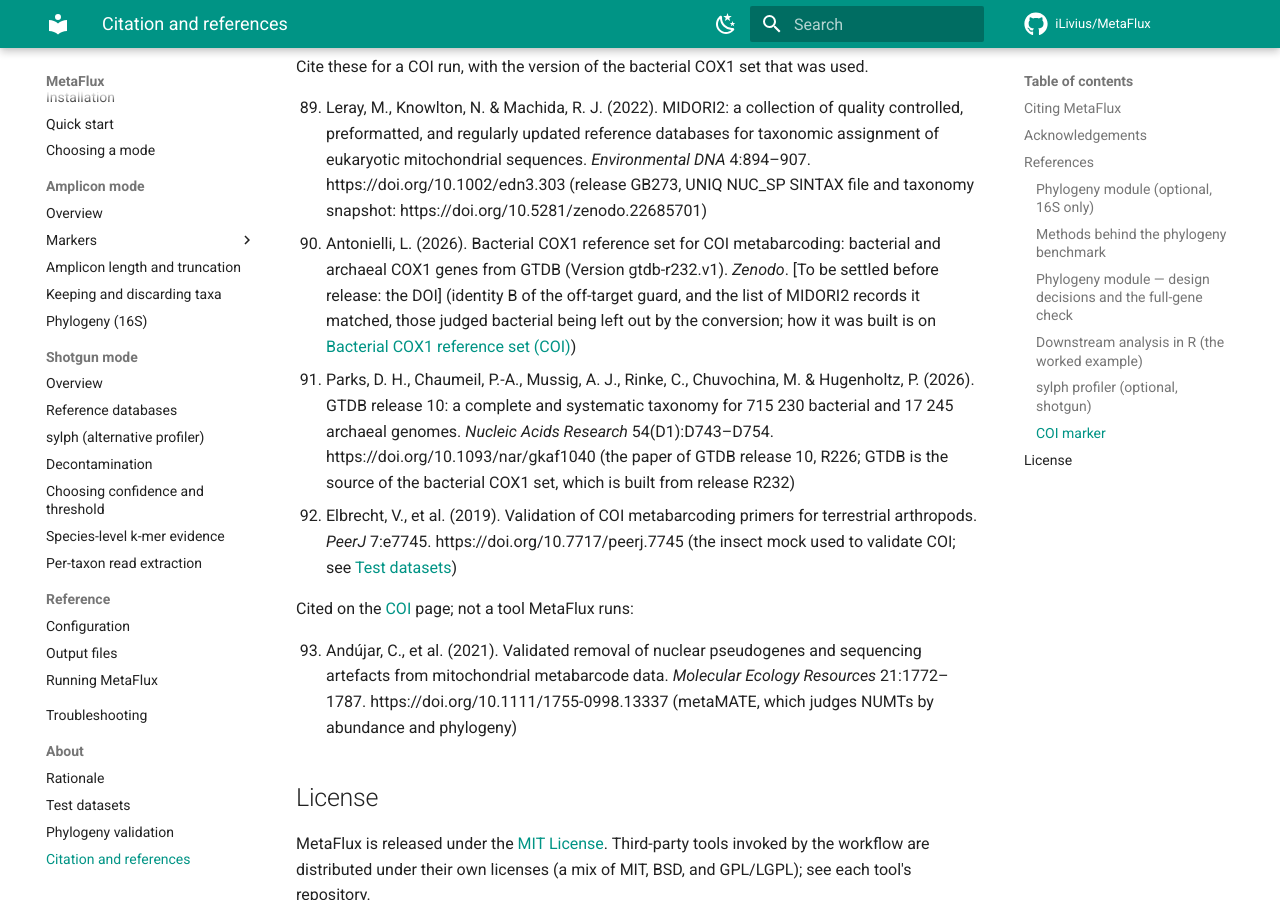
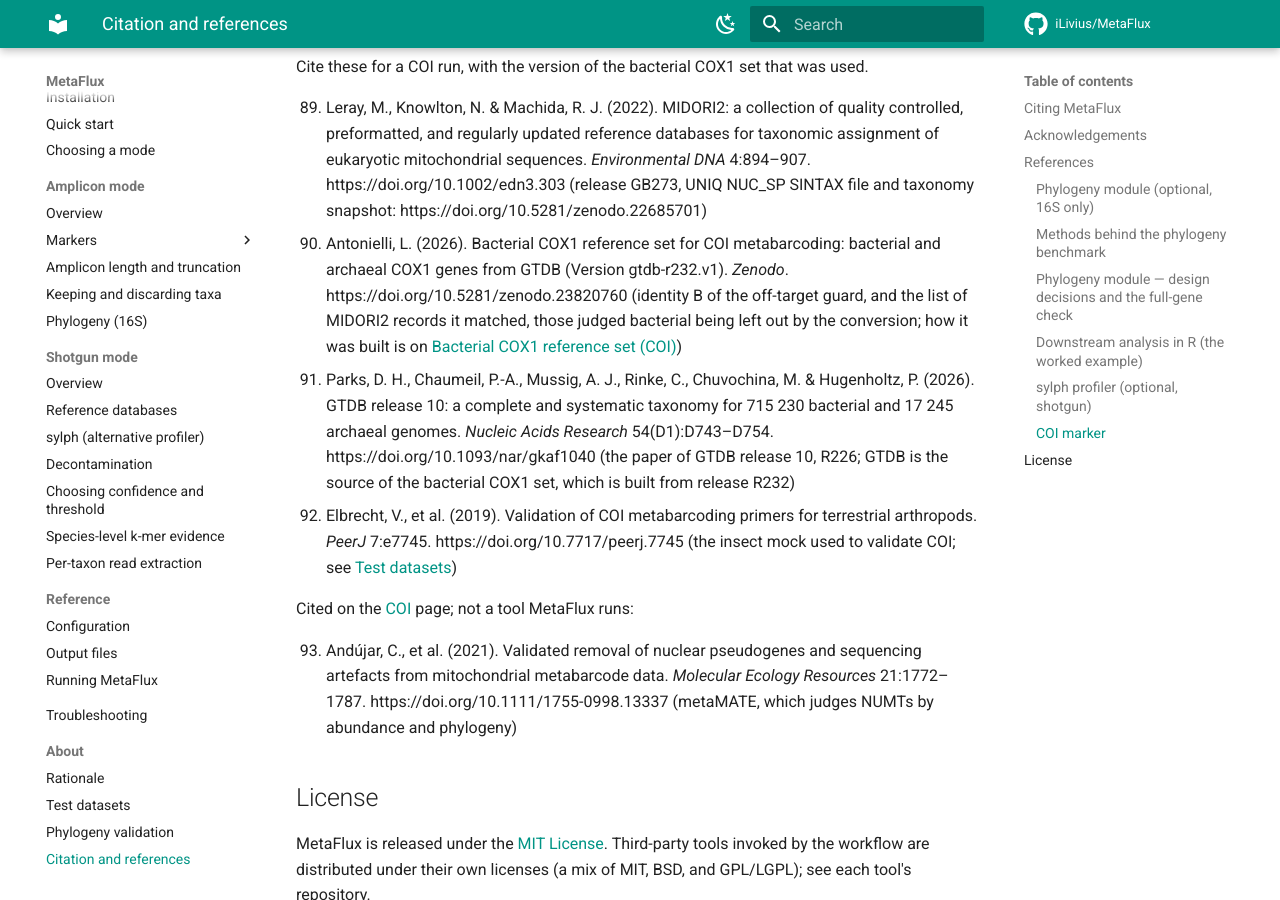
Before and after one commit to iLivius/MetaFlux, an MkDocs documentation site: the page built from docs/about/citation.md, in a window 1280 px wide and 900 px high, scrolled down 9652 px. Built offline with MkDocs 1.6.1 and Material for MkDocs 9.7.7, drawn with Linux system fonts in a browser that asks for light colours; comment, search, counter and statistics services are not loaded.

Commit message:
COI: the Zenodo record of the bacterial COX1 set
The three files MetaFlux downloads for COI (whole genes, fragments and the
MIDORI2 list) are published in Zenodo record 23820760, version DOI
10.5281/zenodo.23820760. COI.yaml gives each file its URL, the SHA-256 that
fetch_bacterial_cox1 checks, and the DOI. The DOI is also in reference 90 of
the citation page, the bacterial COX1 page and the CHANGELOG.

```diff
--- a/docs/about/citation.md
+++ b/docs/about/citation.md
@@ -173,7 +173,7 @@ genomes in each database used.
 Cite these for a COI run, with the version of the bacterial COX1 set that was used.
 
 89. Leray, M., Knowlton, N. & Machida, R. J. (2022). MIDORI2: a collection of quality controlled, preformatted, and regularly updated reference databases for taxonomic assignment of eukaryotic mitochondrial sequences. *Environmental DNA* 4:894–907. https://doi.org/10.1002/edn3.303 (release GB273, UNIQ NUC_SP SINTAX file and taxonomy snapshot: https://doi.org/10.5281/zenodo.22685701)
-90. Antonielli, L. (2026). Bacterial COX1 reference set for COI metabarcoding: bacterial and archaeal COX1 genes from GTDB (Version gtdb-r232.v1). *Zenodo*. [To be settled before release: the DOI] (identity B of the off-target guard, and the list of MIDORI2 records it matched, those judged bacterial being left out by the conversion; how it was built is on [Bacterial COX1 reference set (COI)](../amplicon/markers/bacterial-cox1.md))
+90. Antonielli, L. (2026). Bacterial COX1 reference set for COI metabarcoding: bacterial and archaeal COX1 genes from GTDB (Version gtdb-r232.v1). *Zenodo*. https://doi.org/10.5281/zenodo.23820760 (identity B of the off-target guard, and the list of MIDORI2 records it matched, those judged bacterial being left out by the conversion; how it was built is on [Bacterial COX1 reference set (COI)](../amplicon/markers/bacterial-cox1.md))
 91. Parks, D. H., Chaumeil, P.-A., Mussig, A. J., Rinke, C., Chuvochina, M. & Hugenholtz, P. (2026). GTDB release 10: a complete and systematic taxonomy for 715 230 bacterial and 17 245 archaeal genomes. *Nucleic Acids Research* 54(D1):D743–D754. https://doi.org/10.1093/nar/gkaf1040 (the paper of GTDB release 10, R226; GTDB is the source of the bacterial COX1 set, which is built from release R232)
 92. Elbrecht, V., et al. (2019). Validation of COI metabarcoding primers for terrestrial arthropods. *PeerJ* 7:e7745. https://doi.org/10.7717/peerj.7745 (the insect mock used to validate COI; see [Test datasets](test-datasets.md))
 
```
Also changed, not shown: CHANGELOG.md (+1 -1 lines), docs/amplicon/markers/bacterial-cox1.md (+1 -1 lines), 1 other file.
